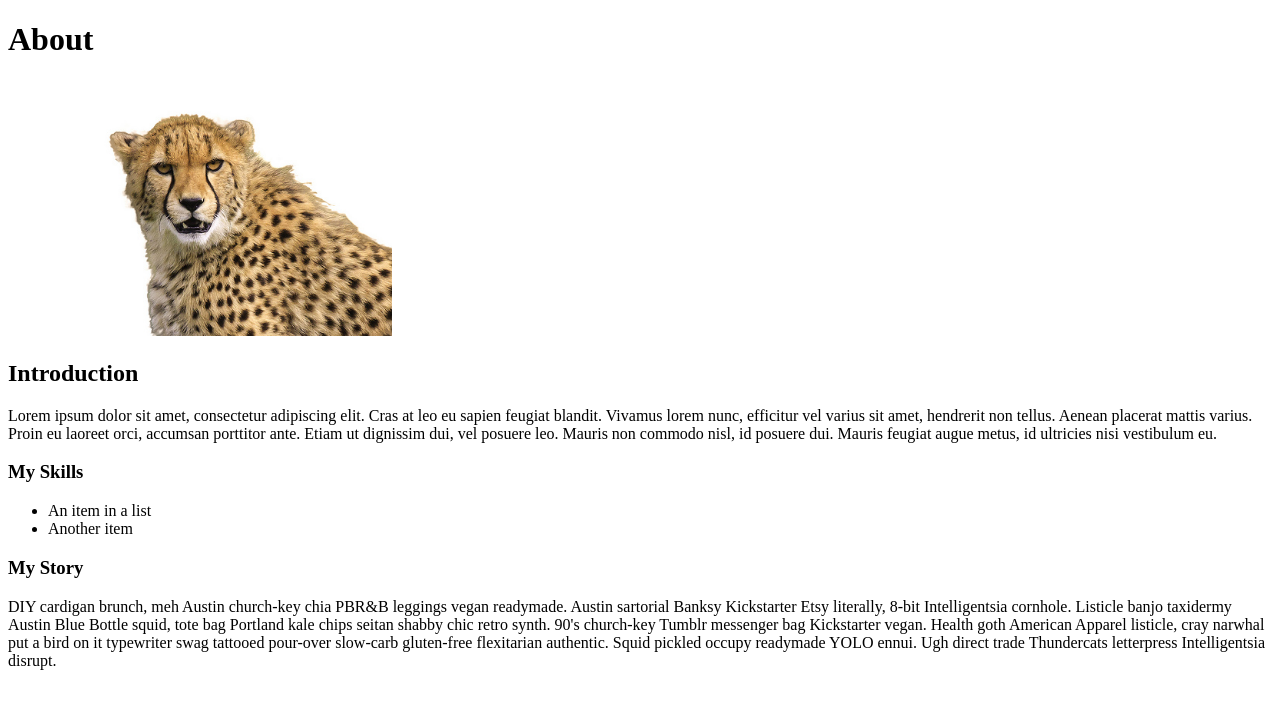
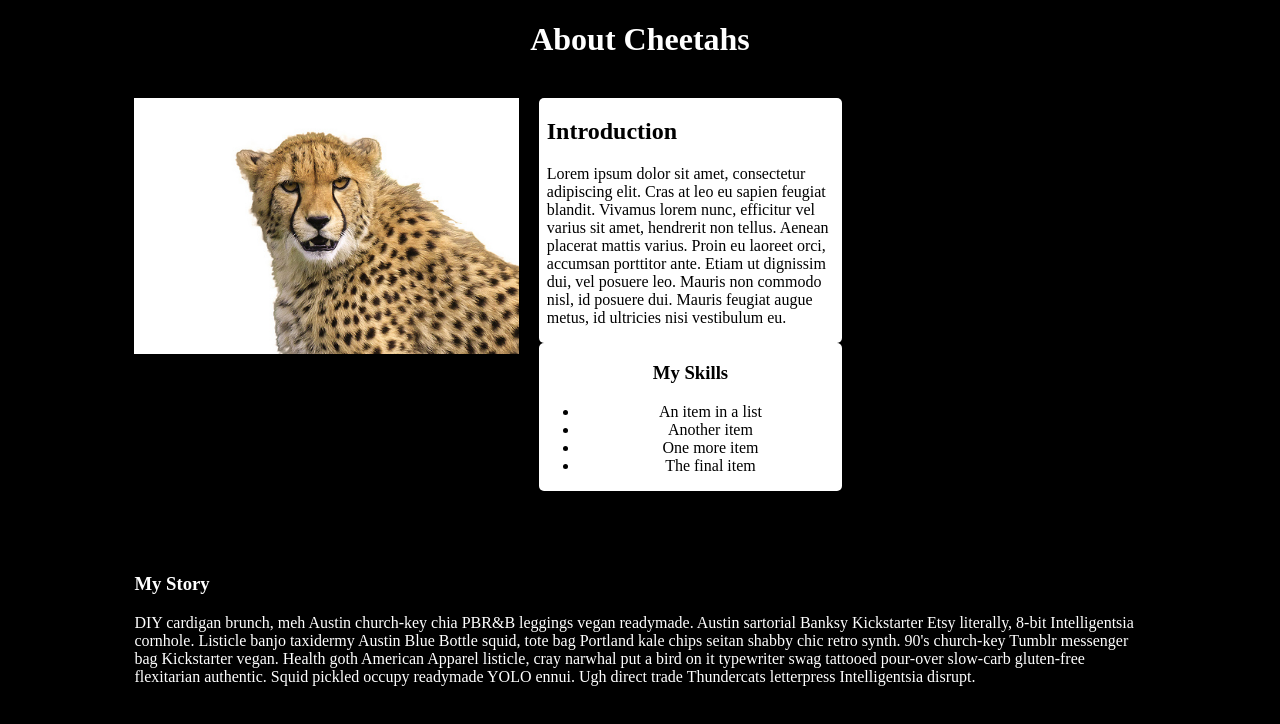
Before and after one commit to swiftax/about, a plain HTML site: page index.html in a window 1280 px wide. Drawn offline with Linux system fonts and the light colour scheme.

Commit message:
first commit

```diff
--- a/css/styles.css
+++ b/css/styles.css
@@ -0,0 +1,54 @@
+* {
+	box-sizing: border-box;
+}
+
+body {
+	background-color: #000;
+	color: #fff;
+}
+
+.container {
+	width: 80%;
+	margin: 0 auto;
+}
+
+.header h1 {
+	text-align: center;
+}
+
+.image {
+	display: inline-block;
+	float: left;
+	margin-right: 0.5rem;
+}
+
+.column {
+	display: inline-block;
+	float: left;
+	width: 30%;
+	position: relative;
+	margin: 0 0.75rem;
+}
+
+.intro {
+	background-color: #fff;
+	color: #000;
+	border-radius: 5px;
+	padding: 0 0.5rem;
+}
+
+.skills {
+	background-color: #fff;
+	color: #000;
+	border-radius: 5px;
+	text-align: center;
+}
+
+.main_text {
+	clear: both;
+	padding-top: 4rem;
+}
+
+.header {
+	margin-bottom: 40px;
+}
--- a/index.html
+++ b/index.html
@@ -3,11 +3,12 @@
 <head>
 <meta charset="utf-8">
 	<title>Anthony Tropeano</title>
+	<link rel="stylesheet" type="text/css" href="css/styles.css">
 </head>
 <body>
 <div class="container">
 	<div class="header">
-		<h1>About</h1>
+		<h1>About Cheetahs</h1>
 	</div>
 	<div class="image">
 		<img src="img/cheetah.jpg" alt="cheetah" height="256px">
@@ -21,6 +22,8 @@
 		<ul id="skill_list">
 			<li>An item in a list</li>
 			<li>Another item</li>
+			<li>One more item</li>
+			<li>The final item</li>
 		</ul>
 	</div>
 	<div class="main_text">
```
